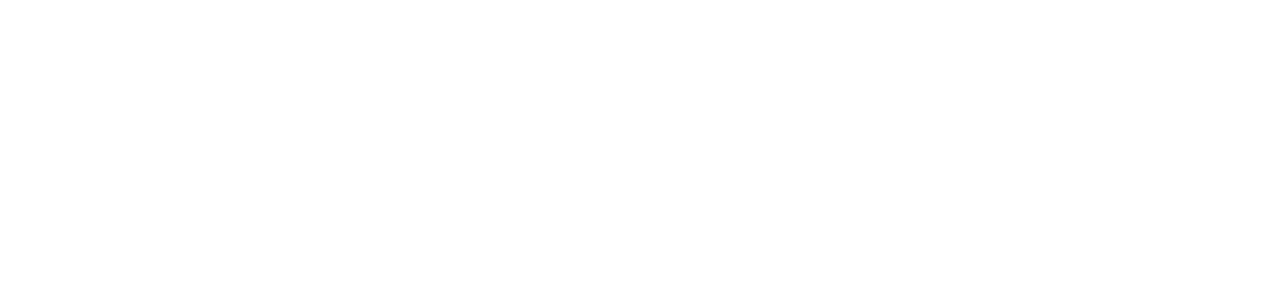
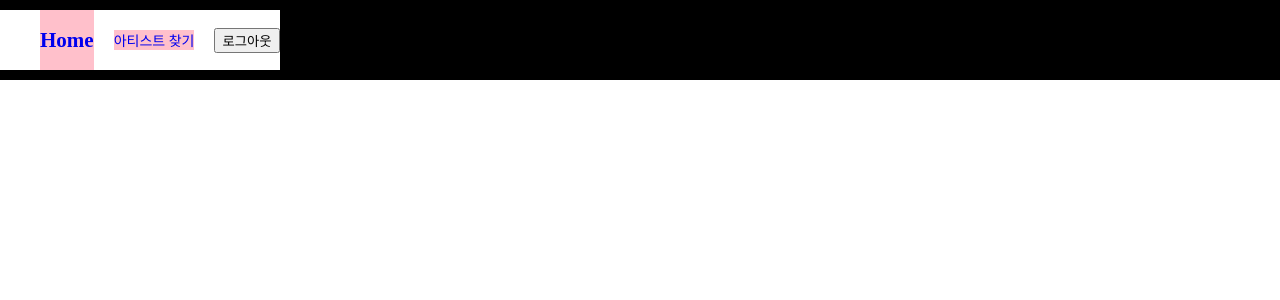
Before and after one commit to hayeon/myMusic, a React (Create React App) app: page /login in a window 1280 px wide. Shown: the top 300 px of the page. Built offline with nearby package versions, Linux system fonts and the light colour scheme.

Commit message:
link to 안되는 거 고쳐야함...

```diff
--- a/src/Header.js
+++ b/src/Header.js
@@ -30,19 +30,21 @@ const navScrollVar = {
 const Items = styled.ul`
   display: flex;
   align-items: center;
+  background-color:white;
 `;
 
 const Item = styled.li`
   margin-right: 20px;
-  color: white;
   transition: color 0.3s ease-in-out;
   position: relative;
   display: flex;
+  background-color: pink;
   justify-content: center;
   flex-direction: column;
-  &:hover {
+  text-decoration: none;
+  /* &:hover {
     color: pink;
-  }
+  } */
 `;
 
 function Header() {
@@ -65,17 +67,28 @@ function Header() {
   //     }
   //   });
   // }, [scrollY, navAnimation]);
+  const [token, setToken] = useState("");
+
+
+  const logout = () => {
+    setToken("");
+    window.localStorage.removeItem("token");
+    console.log(token);
+  };
 
   return (
     <Nav>
       <HeaderIn>
         <Items>
           <Item>
-            <Link to="/">Home</Link>
+            <h1> <Link to="" style={{ textDecoration: "none" }}>Home</Link></h1>
           </Item>
-          <Item>
-            <Link to="/artist">아티스트 찾기 </Link>
+          <Item >
+            <Link to="/searchartist" style={{ textDecoration: "none" }}>아티스트 찾기 </Link>
           </Item>
+          <button onClick={logout}>
+           로그아웃
+          </button>
         </Items>
       </HeaderIn>
     </Nav>
--- a/src/routes/AppRouter.js
+++ b/src/routes/AppRouter.js
@@ -1,39 +1,36 @@
 import { useEffect, useState } from "react";
 import { BrowserRouter, Routes, Route } from "react-router-dom";
 import Login from "./Login";
+import Home from "./Home";
 import Header from "../Header";
-import Home from "./Home";
 import Searchartist from "./Searchartist";
 
 function AppRouter() {
   const [isLoggedIn, setIsLoggedIn] = useState(false);
-  const GetToken = () => {
+  const getToken = () => {
     let token = window.localStorage.getItem("token");
     token ? setIsLoggedIn(true) : setIsLoggedIn(false);
   };
 
   useEffect(() => {
-    GetToken();
+    getToken();
   }, [isLoggedIn]);
 
-  if (!isLoggedIn) {
+  return (
     <BrowserRouter>
+          <Header/>
       <Routes>
-        <Route path="/" element={<Login />} />
+        {isLoggedIn ? (
+          <>
+          <Route path="/" element={<Home />}></Route>
+          </>
+        ) : (
+          <Route path="/login" element={<Login />}></Route>
+
+        )}
       </Routes>
-    </BrowserRouter>;
-  } else {
-    return (
-      <BrowserRouter>
-      <Header/>
-        <Routes>
-          <Route path="/" element={<Home />} />
-        </Routes>
-        <Routes>
-          <Route path="/artist" element={<Searchartist />} />
-        </Routes>
-      </BrowserRouter>
-    );
-  }
+      <Routes path="/searchartist" element={<Searchartist/>}></Routes>
+    </BrowserRouter>
+  );
 }
 export default AppRouter;
--- a/src/routes/Login.js
+++ b/src/routes/Login.js
@@ -1,7 +1,7 @@
 import React, { useEffect, useState } from "react";
 
 function Login() {
-  const CLIENT_ID = "";
+  const CLIENT_ID = "b6915af0484743c1a24d60fa74aa39fa";
   const REDIRECT_URI = "http://localhost:3000";
   const AUTH_ENDPOINT = "https://accounts.spotify.com/authorize";
   const RESPONSE_TYPE = "token";
@@ -10,7 +10,6 @@ function Login() {
   useEffect(() => {
     const hash = window.location.hash;
     let token = window.localStorage.getItem("token");
-
     if (!token && hash) {
       /*ocalStorage에 저장토큰이 있는지 확인, 토큰이 없으면 해시 확인하고 해당 문자열에 대해 작업을 수행하여 토큰을 추출*/
       /*앰퍼샌드로 나누고 access_token 포함하는 요소를 검색  배열은 인덱스 1에 토큰을 포함
@@ -26,22 +25,17 @@ function Login() {
     }
 
     setToken(token);
+    console.log(token);
   }, []);
 
   /* 로그아웃, localStorage에서 토큰 제거 후상태 토큰을 ""로 설정 */
-  const logout = () => {
-    setToken("");
-    window.localStorage.removeItem("token");
-  };
 
   return (
     <div>
-          <a
-            href={`${AUTH_ENDPOINT}?client_id=${CLIENT_ID}&redirect_uri=${REDIRECT_URI}&response_type=${RESPONSE_TYPE}`}
-          >
-            Login to Spotify
-          </a>
-        </div>
+      <a href={`${AUTH_ENDPOINT}?client_id=${CLIENT_ID}&redirect_uri=${REDIRECT_URI}&response_type=${RESPONSE_TYPE}`} >
+        스포티파이로 로그인하기
+      </a>
+    </div>
   );
 }
 
```
